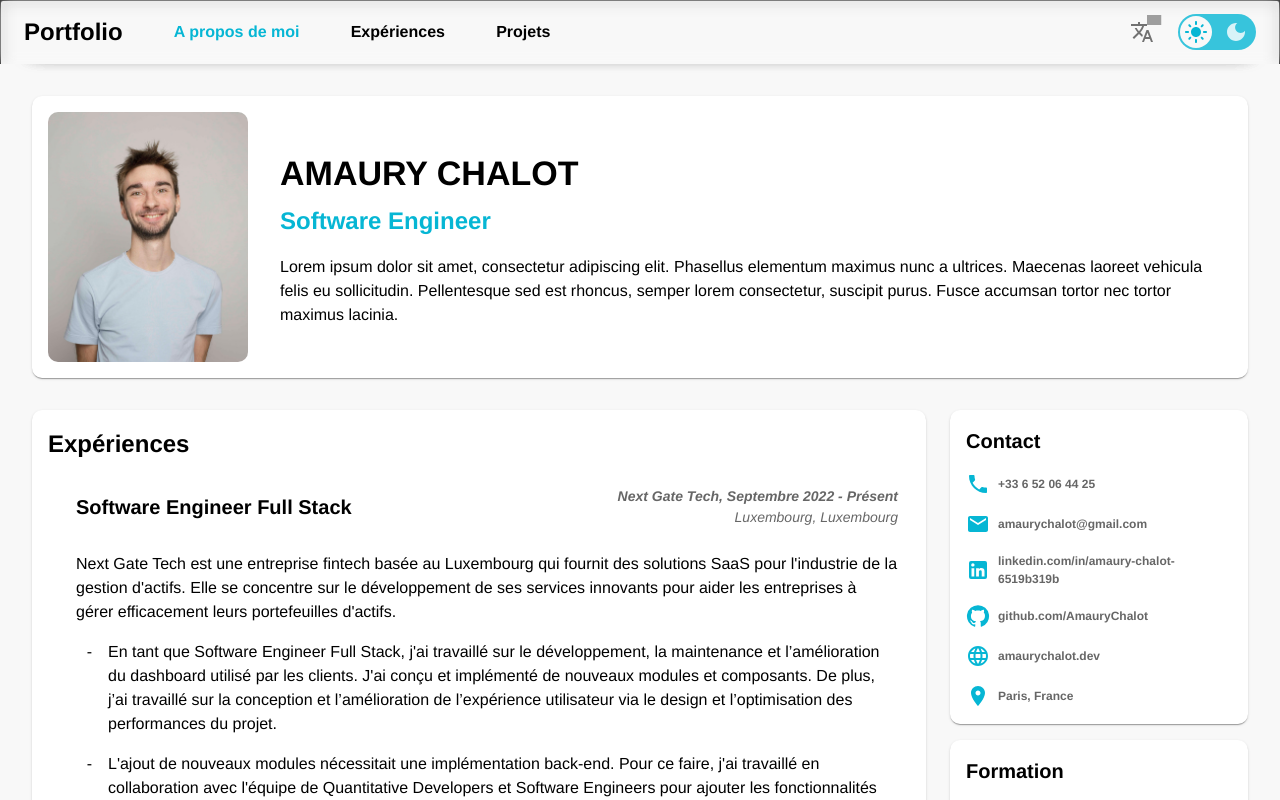
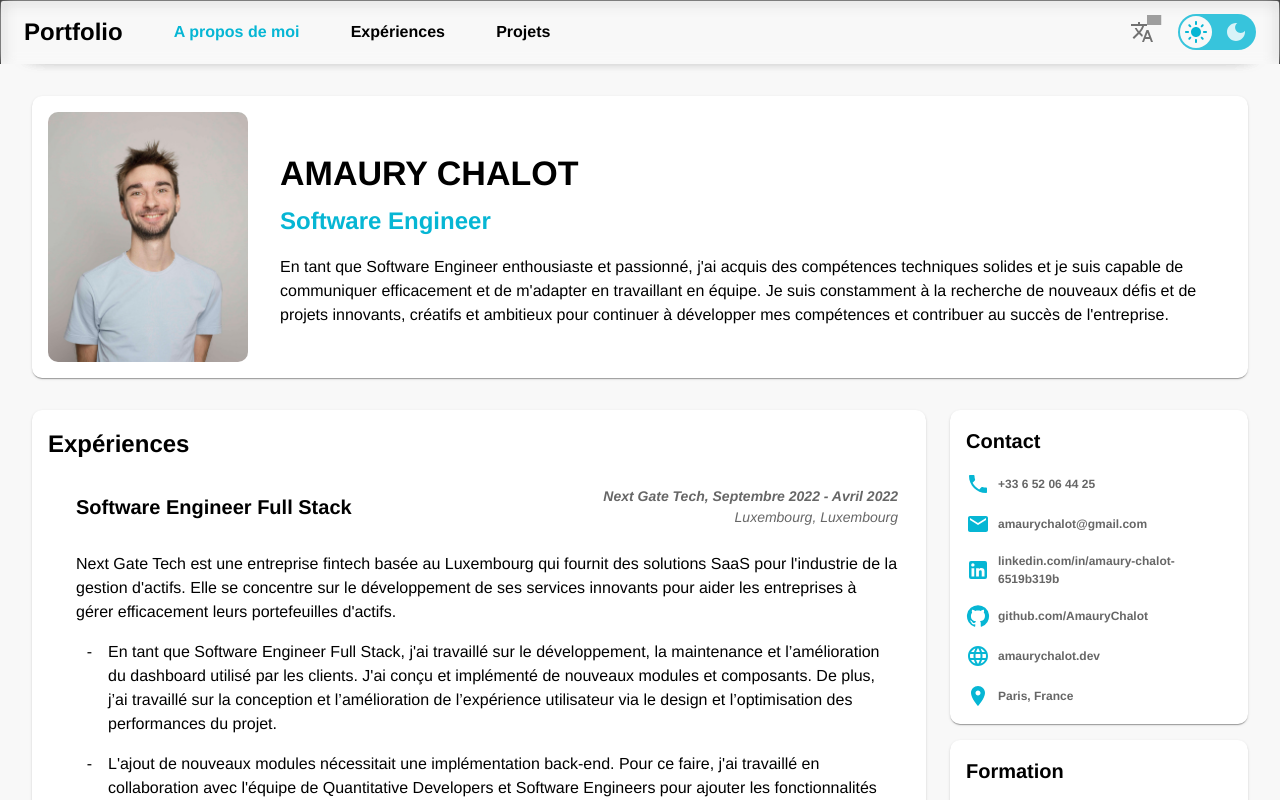
Before and after one commit to AmauryChalot/react-resume, a React (Vite) app: page / in a window 1280 px wide. Built offline with nearby package versions, Linux system fonts and the light colour scheme; grey boxes are pictures that could not be loaded.

Commit message:
feat: added section about me in first card

```diff
--- a/src/components/ContactCard/ContactCard.tsx
+++ b/src/components/ContactCard/ContactCard.tsx
@@ -2,6 +2,7 @@ import { useMediaQuery, useTheme } from "@mui/material";
 import Box from "@mui/material/Box";
 import Typography from "@mui/material/Typography";
 import React from "react";
+import { DynamicText } from "../DynamicText/DynamicText";
 import { ContactCardProps } from "./ContactCard.models";
 import {
   sxContactCardBody,
@@ -96,10 +97,7 @@ export const ContactCard = (props: ContactCardProps) => {
           </React.Fragment>
         )}
         <Typography sx={sxContactCardBody}>
-          Lorem ipsum dolor sit amet, consectetur adipiscing elit. Phasellus
-          elementum maximus nunc a ultrices. Maecenas laoreet vehicula felis eu
-          sollicitudin. Pellentesque sed est rhoncus, semper lorem consectetur,
-          suscipit purus. Fusce accumsan tortor nec tortor maximus lacinia.
+          <DynamicText textId="about-me-content" />
         </Typography>
       </Box>
     </Box>
--- a/src/modules/App/App.tsx
+++ b/src/modules/App/App.tsx
@@ -236,6 +236,7 @@ function App() {
             style={{
               transition: "opacity 0.3s ease-in-out",
               opacity: aboutIsVisible ? 1 : 0,
+              width: "100%",
             }}
           >
             <ContactCard
--- a/src/modules/Languages/en.json
+++ b/src/modules/Languages/en.json
@@ -6,6 +6,7 @@
   "projects": "Projects",
   "education": "Education",
   "languages": "Languages",
+  "about-me-content": "As an enthusiastic and passionate Software Engineer, I have acquired strong technical skills and am able to communicate effectively and adapt while working in a team. I am constantly seeking new challenges and innovative, creative and ambitious projects to continue developing my skills and contribute to the success of the company.",
   "education-1-title": "Engineering Master's Degree in Computer Science",
   "education-1-location": "Paris (75), France",
   "education-1-date": "EPITA, 2022",
@@ -48,7 +49,7 @@
   "languages-2-title": "English",
   "languages-2-info": "Fluent",
   "experience-1-title": "Full Stack Software Engineer",
-  "experience-1-subTitle": "Next Gate Tech, September 2022 - Present",
+  "experience-1-subTitle": "Next Gate Tech, September 2022 - April 2022",
   "experience-1-info": "Luxembourg City, Luxembourg",
   "experience-1-content-1": "Next Gate Tech is a Luxembourg-based fintech company that provides SaaS solutions for the asset management industry. The company focuses on developing innovative services to help businesses efficiently manage their asset portfolios.",
   "experience-1-content-2": "As a Full Stack Software Engineer, I worked on the development, maintenance, and improvement of the dashboard used by clients at Next Gate Tech. I designed and implemented new modules and components, and focused on optimizing the project's performance and enhancing the user experience through design.",
--- a/src/modules/Languages/fr.json
+++ b/src/modules/Languages/fr.json
@@ -6,6 +6,7 @@
   "projects": "Projets",
   "education": "Formation",
   "languages": "Langues",
+  "about-me-content": "En tant que Software Engineer enthousiaste et passionné, j'ai acquis des compétences techniques solides et je suis capable de communiquer efficacement et de m'adapter en travaillant en équipe. Je suis constamment à la recherche de nouveaux défis et de projets innovants, créatifs et ambitieux pour continuer à développer mes compétences et contribuer au succès de l'entreprise.",
   "education-1-title": "Diplôme d'Ingénieur en Informatique",
   "education-1-location": "Paris (75), France",
   "education-1-date": "EPITA, 2022",
@@ -48,13 +49,13 @@
   "languages-2-title": "Anglais",
   "languages-2-info": "Courant",
   "experience-1-title": "Software Engineer Full Stack",
-  "experience-1-subTitle": "Next Gate Tech, Septembre 2022 - Présent",
+  "experience-1-subTitle": "Next Gate Tech, Septembre 2022 - Avril 2022",
   "experience-1-info": "Luxembourg, Luxembourg",
   "experience-1-content-1": "Next Gate Tech est une entreprise fintech basée au Luxembourg qui fournit des solutions SaaS pour l'industrie de la gestion d'actifs. Elle se concentre sur le développement de ses services innovants pour aider les entreprises à gérer efficacement leurs portefeuilles d'actifs.",
   "experience-1-content-2": "En tant que Software Engineer Full Stack, j'ai travaillé sur le développement, la maintenance et l’amélioration du dashboard utilisé par les clients. J'ai conçu et implémenté de nouveaux modules et composants. De plus, j’ai travaillé sur la conception et l’amélioration de l’expérience utilisateur via le design et l’optimisation des performances du projet.",
   "experience-1-content-3": "L'ajout de nouveaux modules nécessitait une implémentation back-end. Pour ce faire, j'ai travaillé en collaboration avec l'équipe de Quantitative Developers et Software Engineers pour ajouter les fonctionnalités requises à l'API existante. J'ai également travaillé sur la base de données utilisée pour stocker les différentes données du dashboard.",
   "experience-1-content-4": "En plus de mon travail sur le développement front-end et back-end, j'ai également contribué à l'amélioration des bibliothèques et des outils et plateformes internes de l'entreprise pour assurer le bon fonctionnement du projet.",
-  "experience-1-content-5": "Cette expérience m'a permis de développer mes compétences en développement Full Stack (React avec TypeScript, FastAPI avec Python, Firestore, GCP) et en design UI/UX. J'ai appris à travailler efficacement en équipe et à collaborer avec des développeurs et pour des utilisateurs finaux afin d'offrir des solutions SaaS de qualité supérieure pour l'industrie de la gestion d'actifs.",
+  "experience-1-content-5": "Cette expérience m'a permis de développer mes compétences en développement Full Stack (React avec TypeScript, FastAPI avec Python, Firestore, GCP) et ma connaissance en design UI/UX. J'ai appris à travailler efficacement en équipe et à collaborer avec des développeurs et pour des utilisateurs finaux afin d'offrir des solutions SaaS de qualité supérieure pour l'industrie de la gestion d'actifs.",
   "experience-2-title": "Stagiaire Software Engineer",
   "experience-2-subTitle": "Next Gate Tech, Février 2022 - Août 2022",
   "experience-2-info": "Luxembourg, Luxembourg",
```
Also changed, not shown: src/components/ContactCard/ContactCard.styles.ts (+6 -5 lines).
